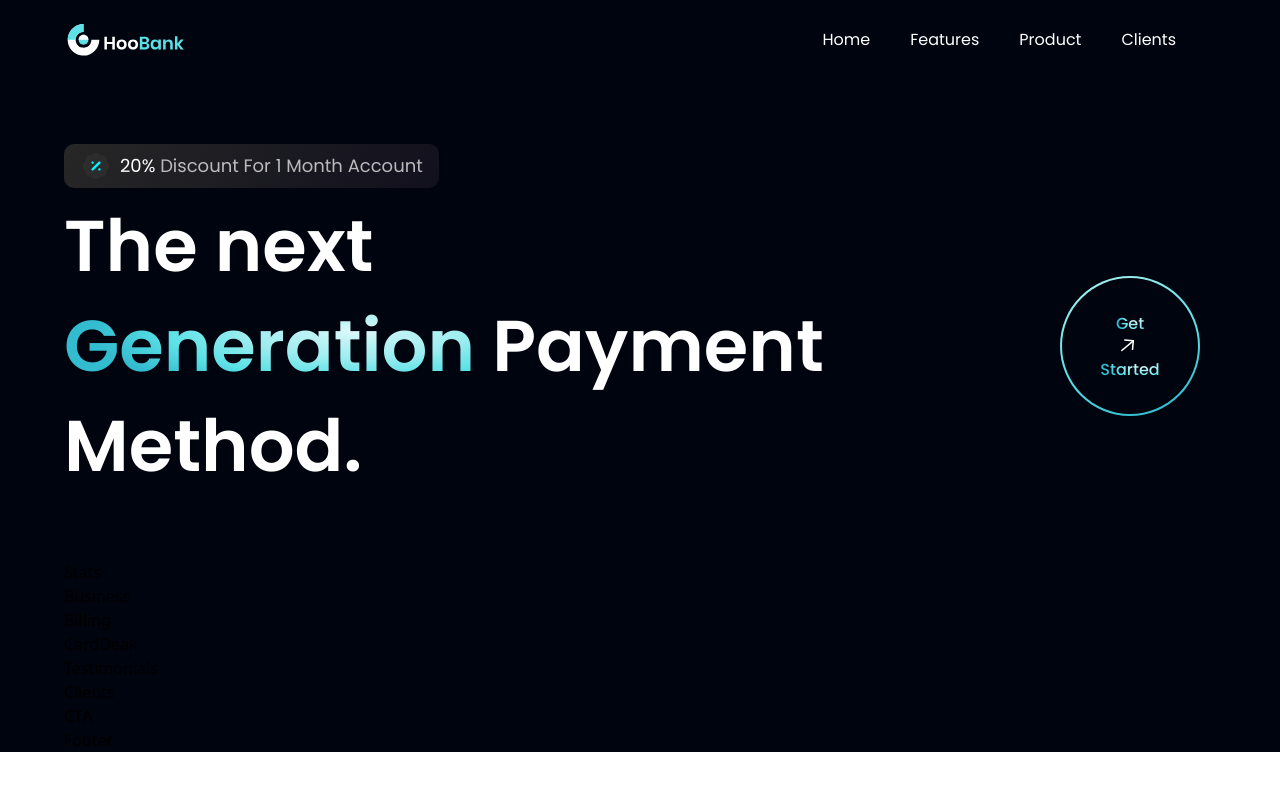
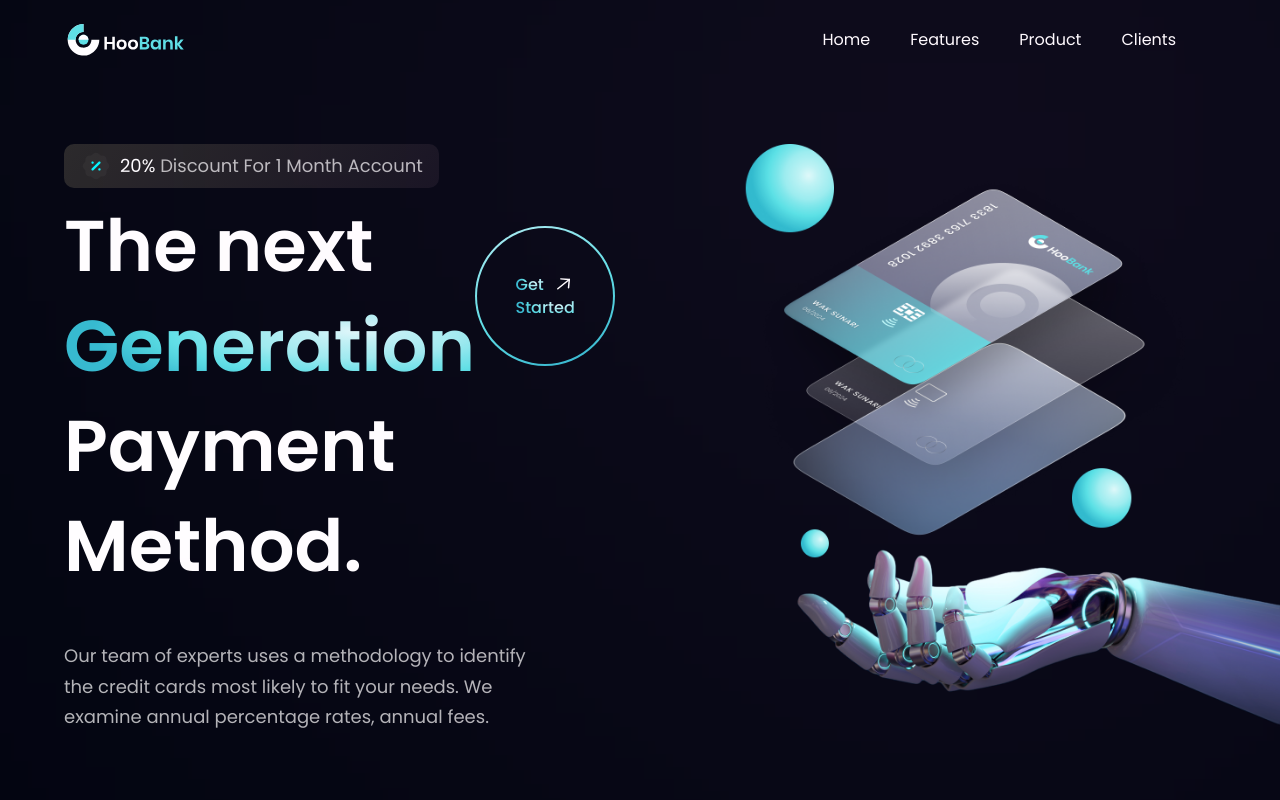
Before and after one commit to laney522/bank, a React app in the folder bank_modern_app/: page / in a window 1280 px wide. Shown: the top 800 px of the page. Built offline with nearby package versions, Linux system fonts and the light colour scheme; the HTML template or start-up script is replaced by a standard one.

Commit message:
update Hero.jsx

```diff
--- a/bank_modern_app/src/components/GetStarted.jsx
+++ b/bank_modern_app/src/components/GetStarted.jsx
@@ -9,14 +9,18 @@ const GetStarted = () => (
       <div className={`${styles.flexStart}
       flex-row`}>
         <p className="font-poppins font-medium
-        test-[18px] leading-[23px]">
-          <span className="text-gradient">Get</span>
-          <img src={arrowUp} alt="arrow" className="w-[23px] h-[23px] object-contain" />
+        test-[18px] leading-[23px] mr-2">
+          <span className="text-gradient">Get
+          </span>
         </p>
+        <img src={arrowUp} alt="arrow" className="w-[23px] h-[23px] object-contain" />
       </div>
+
       <p className="font-poppins font-medium
         test-[18px] leading-[23px]">
-        <span className="text-gradient">Started</span>
+        <span
+          className="text-gradient">Started
+        </span>
       </p>
     </div>
   </div>
--- a/bank_modern_app/src/components/Hero.jsx
+++ b/bank_modern_app/src/components/Hero.jsx
@@ -23,12 +23,26 @@ const Hero = () => (
         leading-[75px]">
           The next <br className="sm:block hidden" /> {" "}
           <span className="text-gradient">Generation</span> {" "}
-          Payment Method.
         </h1>
         <div className='ss:flex hidden md:mr-4'>
           <GetStarted />
         </div>
       </div>
+
+      <h1 className="flex-1 font-poppins font-semibold ss:text-[72px]
+      text-[52px] text-white ss:leading-[100px]
+      leading-[75px]">Payment Method.</h1>
+      <p className={`${styles.paragraph} max-w-[470px] mt-5`} >Our
+        team of experts uses a methodology to
+        identify the credit cards most likely to
+        fit your needs. We examine annual
+        percentage rates, annual fees.</p>
+    </div>
+
+    <div>
+      <img src={robot} alt="billing"
+        className='w-[100%] h-[100%] relative z-[5]' />
+      <div className='absolute z-[0] w-[40%] h-[35%] top-0 pink__gradient' />
     </div>
   </section>
 )
```
